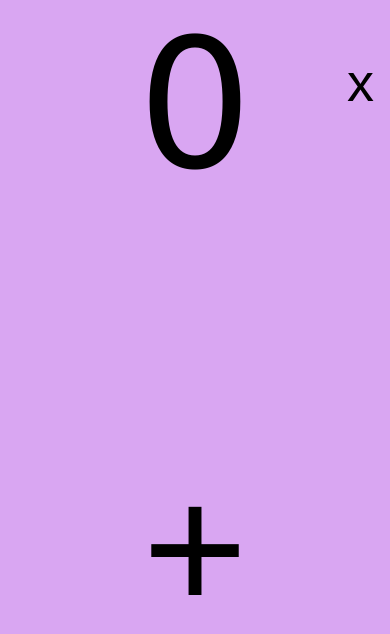
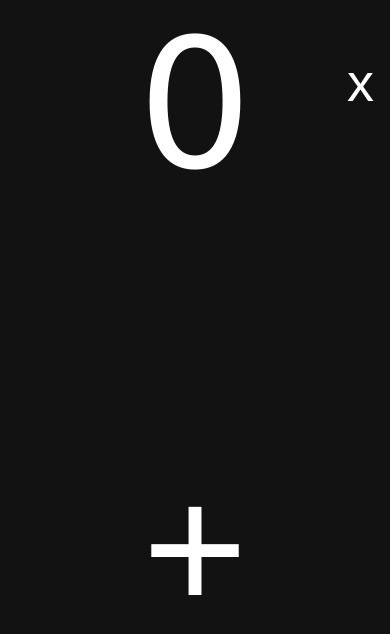
Before and after one commit to henryrobertr/counter-app-pwa, a plain HTML site: page index.html in a window 390 px wide. Drawn offline with nearby package versions, Linux system fonts and the light colour scheme.

Commit message:
color change

```diff
--- a/serviceworker.js
+++ b/serviceworker.js
@@ -1,6 +1,6 @@
 /* https://github.com/MicrosoftEdge/Demos/blob/main/pwamp/sw.js */
 
-const VERSION = "v333";
+const VERSION = "v3333";
 const CACHE_NAME = `counterapp-${VERSION}`;
 
 // Those are all the resources our app needs to work.
--- a/styles.css
+++ b/styles.css
@@ -6,7 +6,8 @@ body {
 
 @media only screen and (max-width: 600px) {
   body {
-    background-color: rgb(217, 166, 242);
+    background-color: #121212;
+    color: #FFFFFF;
     font-size: 18px;
   }
 
@@ -25,6 +26,7 @@ body {
   .wrapper button {
     background: none;
     border: 0px;
+    color: #FFFFFF;
   }
 
   .buttonClear {
@@ -33,6 +35,7 @@ body {
     top: 50px;
     right: 10px;
     z-index: 99999;
+    color: #FFFFFF;
   }
 
   .buttonPlus {
```
Also changed, not shown: 1 other file.
